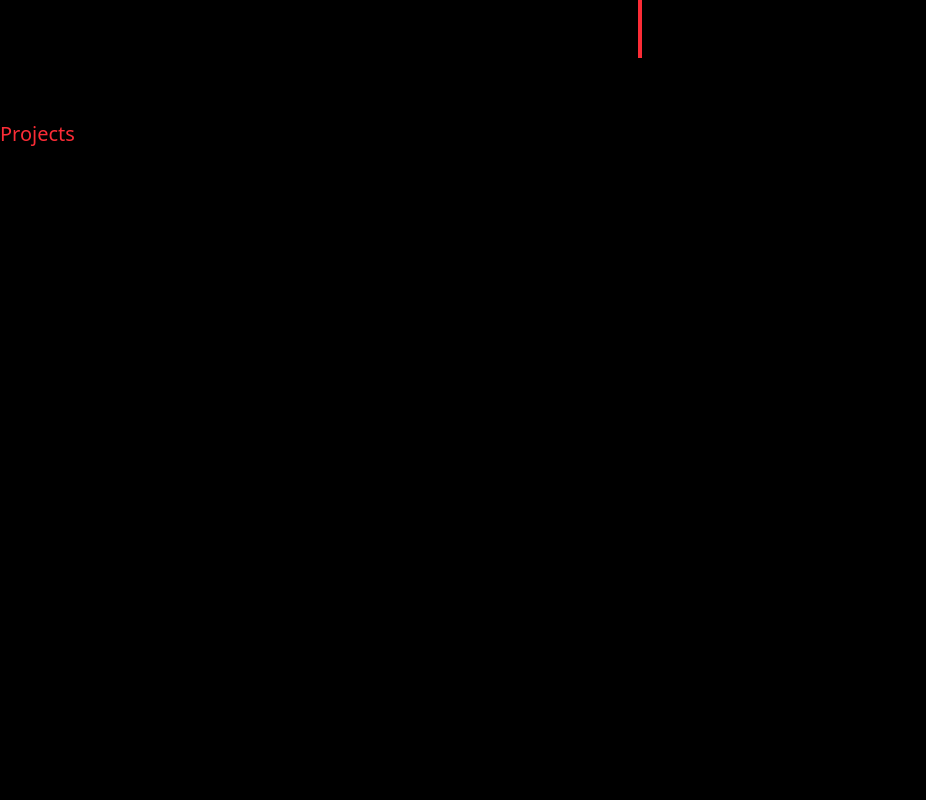
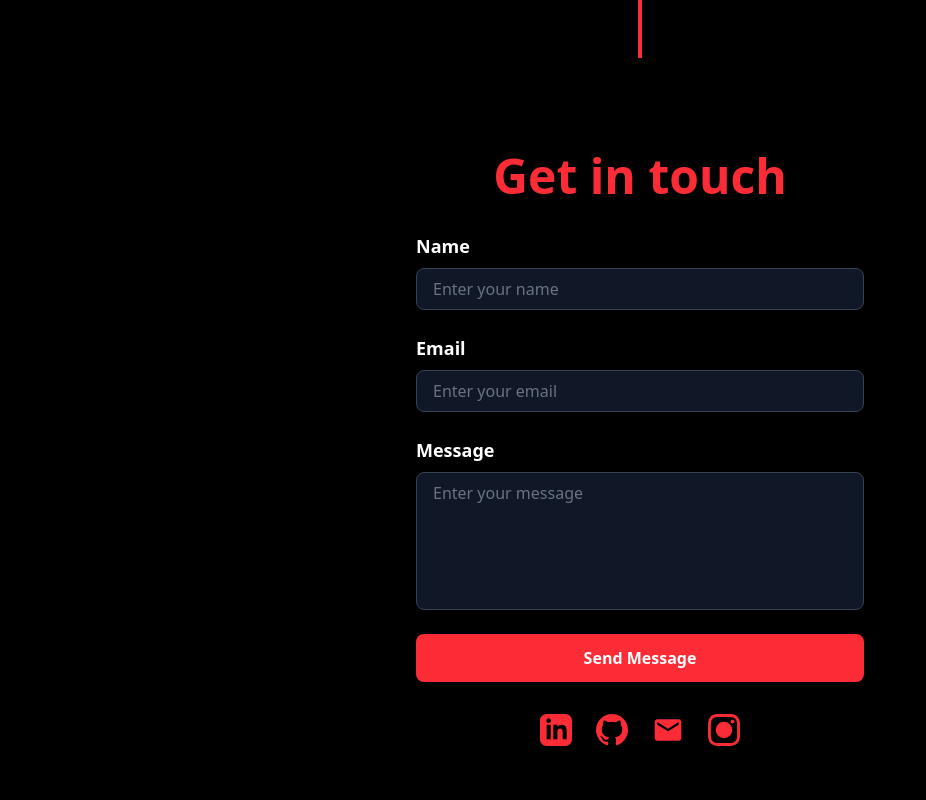
Before and after one commit to shaun099/Portfolio, a Next.js app: page / in a window 1280 px wide. Shown: the part 1480-2280 px from the top of the page, without its empty margins (0-926 px from the left). Built offline with nearby package versions, Linux system fonts and the light colour scheme.

Commit message:
chore: temporarily hide project section

```diff
--- a/src/app/page.tsx
+++ b/src/app/page.tsx
@@ -8,7 +8,7 @@ export default function Home() {
     <main className="min-h-screen w-full bg-black text-black">
       <Hero />
       <About />
-      <Projects />
+      {/* <Projects /> */}
       <Contact />
     </main>
   );
--- a/src/components/projects.tsx
+++ b/src/components/projects.tsx
@@ -1,7 +1,13 @@
 export default function Projects() {
   return (
-    <section id="Projects" className="min-h-screen w-full bg-black text-white">
-      <h1 className="text-xl text-red-500">Projects</h1>
-    </section>
+     <section
+          id="Projects"
+          className="min-h-screen w-full bg-black text-white px-5 py-8 flex flex-col gap-8 md:gap-12"
+        >
+          <div className="flex flex-col gap-4 items-center justify-center">
+            <h1 className="text-5xl font-bold text-red-500">About Me</h1>
+          </div>
+
+        </section>
   );
 }
```
